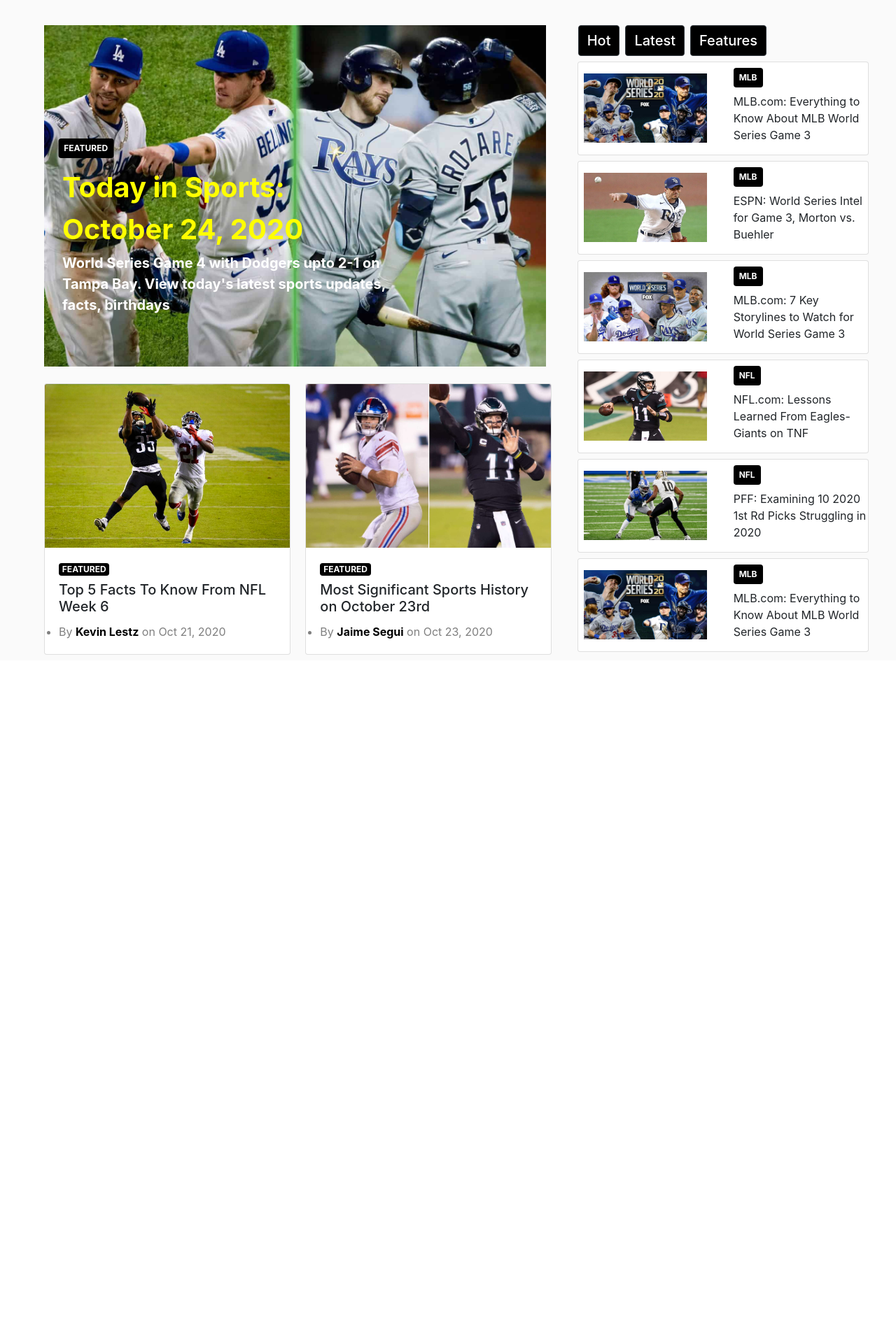
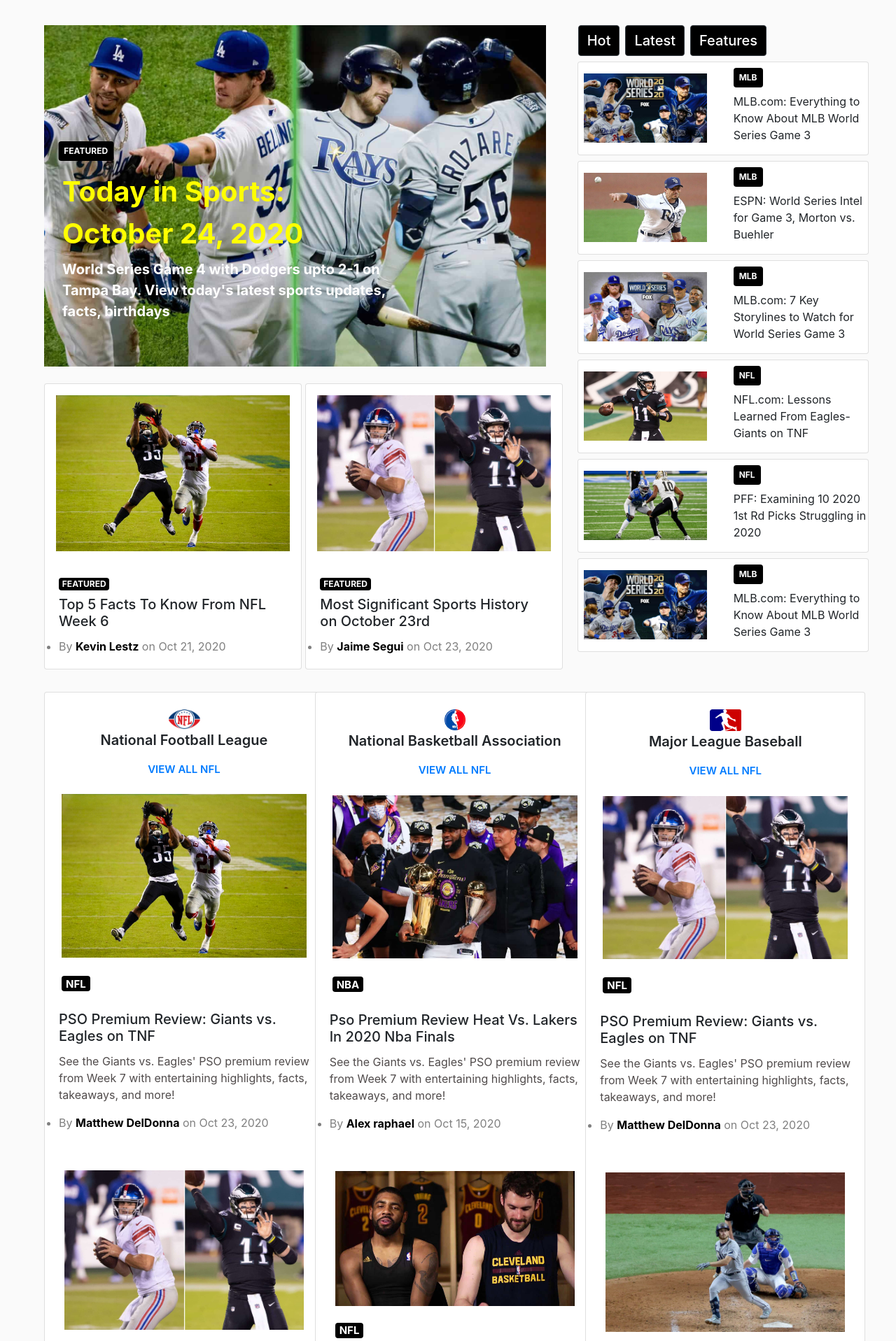
Before and after one commit to hmz-ak/sports_website, a PHP site: page / in a window 1280 px wide; the page is wider, and only the part inside the window is pictured. Shown: the part 64-1981 px from the top of that part at 70% size. Before the commit the page ends 1000 px from the top of that part, so only its background shows below. Run offline with PHP 8.4, Linux system fonts and the light colour scheme.

Commit message:
content added

```diff
--- a/index.html
+++ b/index.html
@@ -765,9 +765,9 @@
           ><br /><br />
           <div class="row">
             <div class="col-12 col-md-6">
-              <div class="card" style="width: 22rem">
+              <div class="card" style="width: 23rem">
                 <img
-                  class="card-img-top"
+                  class="card-img-top p-3"
                   src="./images/100.jpg"
                   alt="Card image cap"
                 />
@@ -788,9 +788,9 @@
               </div>
             </div>
             <div class="col-12 col-md-6">
-              <div class="card" style="width: 22rem">
+              <div class="card" style="width: 23rem">
                 <img
-                  class="card-img-top"
+                  class="card-img-top p-3"
                   src="./images/101.jpg"
                   alt="Card image cap"
                 />
@@ -1300,15 +1300,260 @@
                         </h6>
                       </div>
                       <div class="col-12">
-                        <p>
-                          ESPN: World Series Intel for Game 3, Morton vs.
-                          Buehler
-                        </p>
+                        <p>ESPN: World Series Intel for Game 3, Morton,agel</p>
                       </div>
                     </div>
                   </div>
                 </div>
               </div>
+            </div>
+          </div>
+        </div>
+      </div>
+      <div class="row mt-4">
+        <div class="col-12 col-md-4">
+          <div class="card" style="width: 25rem">
+            <div class="mt-4" style="margin: 0 auto">
+              <img width="45px" src="./images/log1.webp" alt="" />
+            </div>
+            <p class="text-center text3">National Football League</p>
+            <a href="#" class="text-center text4">VIEW ALL NFL</a>
+
+            <img
+              class="card-img-top p-4"
+              src="./images/i1.jpg"
+              alt="Card image cap"
+            />
+            <h5>
+              <span class="badge badge-dark ml-4">NFL</span>
+            </h5>
+            <div class="card-body">
+              <h5 class="card-title">
+                PSO Premium Review: Giants vs. Eagles on TNF
+              </h5>
+              <p style="color: rgb(80, 75, 75)" class="card-text">
+                See the Giants vs. Eagles' PSO premium review from Week 7 with
+                entertaining highlights, facts, takeaways, and more!
+              </p>
+              <summary style="color: grey">
+                By
+                <span style="color: black; font-weight: bold"
+                  >Matthew DelDonna</span
+                >
+                on Oct 23, 2020
+              </summary>
+
+              <img
+                class="card-img-top p-2 mt-5"
+                src="./images/i2.jpg"
+                alt="Card image cap"
+              />
+              <h5>
+                <span class="badge badge-dark ml-2 mt-3">NFL</span>
+              </h5>
+              <h5 class="card-title mt-4">
+                Top 5 Facts From Eagles vs. Giants on TNF
+              </h5>
+              <p style="color: rgb(80, 75, 75)" class="card-text">
+                See the Giants vs. Eagles' PSO premium review from Week 7 with
+                entertaining highlights, facts, takeaways, and more!
+              </p>
+              <summary style="color: grey">
+                By
+                <span style="color: black; font-weight: bold">Kevin Lestz</span>
+                on Oct 23, 2020
+              </summary>
+
+              <img
+                class="card-img-top p-2 mt-5"
+                src="./images/i3.jpg"
+                alt="Card image cap"
+              />
+              <h5>
+                <span class="badge badge-dark ml-2 mt-3">NFL</span>
+              </h5>
+              <h5 class="card-title mt-4">
+                Top 5 Facts To Know From NFL Week 6
+              </h5>
+              <p style="color: rgb(80, 75, 75)" class="card-text">
+                See the Giants vs. Eagles' PSO premium review from Week 7 with
+                entertaining highlights, facts, takeaways, and more!
+              </p>
+              <summary class="mb-4" style="color: grey">
+                By
+                <span style="color: black; font-weight: bold">Kevin Lestz</span>
+                on Oct 23, 2020
+              </summary>
+
+              <a href="#" style="float: right" class="text-center text4"
+                >VIEW ALL NFL</a
+              >
+            </div>
+          </div>
+        </div>
+
+        <div class="col-12 col-md-4 mrg">
+          <div class="card" style="width: 25rem">
+            <div class="mt-4" style="margin: 0 auto">
+              <img width="30px" src="./images/log2.webp" alt="" />
+            </div>
+            <p class="text-center text3">National Basketball Association</p>
+            <a href="#" class="text-center text4">VIEW ALL NFL</a>
+
+            <img
+              class="card-img-top p-4"
+              src="./images/j1.jpg"
+              alt="Card image cap"
+            />
+            <h5>
+              <span class="badge badge-dark ml-4">NBA</span>
+            </h5>
+            <div class="card-body">
+              <h5 class="card-title">
+                Pso Premium Review Heat Vs. Lakers In 2020 Nba Finals
+              </h5>
+              <p style="color: rgb(80, 75, 75)" class="card-text">
+                See the Giants vs. Eagles' PSO premium review from Week 7 with
+                entertaining highlights, facts, takeaways, and more!
+              </p>
+              <summary style="color: grey">
+                By
+                <span style="color: black; font-weight: bold"
+                  >Alex raphael</span
+                >
+                on Oct 15, 2020
+              </summary>
+
+              <img
+                class="card-img-top p-2 mt-5"
+                src="./images/j2.jpg"
+                alt="Card image cap"
+              />
+              <h5>
+                <span class="badge badge-dark ml-2 mt-3">NFL</span>
+              </h5>
+              <h5 class="card-title mt-4">
+                Top 5 Facts From Eagles vs. Giants on TNF
+              </h5>
+              <p style="color: rgb(80, 75, 75)" class="card-text">
+                See the Giants vs. Eagles' PSO premium review from Week 7 with
+                entertaining highlights, facts, takeaways, and more!
+              </p>
+              <summary style="color: grey">
+                By
+                <span style="color: black; font-weight: bold">Kevin Lestz</span>
+                on Oct 23, 2020
+              </summary>
+
+              <img
+                width="330px"
+                height="242px"
+                class="p-2 mt-5"
+                src="./images/j3.jpg"
+                alt="Card image cap"
+              />
+              <h5>
+                <span class="badge badge-dark ml-2 mt-3">NFL</span>
+              </h5>
+              <h5 class="card-title mt-4">
+                Top 5 Facts To Know From NFL Week 6
+              </h5>
+              <p style="color: rgb(80, 75, 75)" class="card-text">
+                See the Giants vs. Eagles' PSO premium review from Week 7 with
+                entertaining highlights, facts, takeaways, and more!
+              </p>
+              <summary class="mb-4" style="color: grey">
+                By
+                <span style="color: black; font-weight: bold">Kevin Lestz</span>
+                on Oct 23, 2020
+              </summary>
+
+              <a href="#" style="float: right" class="text-center text4"
+                >VIEW ALL NFL</a
+              >
+            </div>
+          </div>
+        </div>
+
+        <div class="col-12 col-md-4 mrg">
+          <div class="card" style="width: 25rem">
+            <div class="mt-4" style="margin: 0 auto">
+              <img width="45px" src="./images/log3.webp" alt="" />
+            </div>
+            <p class="text-center text3">Major League Baseball</p>
+            <a href="#" class="text-center text4">VIEW ALL NFL</a>
+
+            <img
+              class="card-img-top p-4"
+              src="./images/i2.jpg"
+              alt="Card image cap"
+            />
+            <h5>
+              <span class="badge badge-dark ml-4">NFL</span>
+            </h5>
+            <div class="card-body">
+              <h5 class="card-title">
+                PSO Premium Review: Giants vs. Eagles on TNF
+              </h5>
+              <p style="color: rgb(80, 75, 75)" class="card-text">
+                See the Giants vs. Eagles' PSO premium review from Week 7 with
+                entertaining highlights, facts, takeaways, and more!
+              </p>
+              <summary style="color: grey">
+                By
+                <span style="color: black; font-weight: bold"
+                  >Matthew DelDonna</span
+                >
+                on Oct 23, 2020
+              </summary>
+
+              <img
+                class="card-img-top p-2 mt-5"
+                src="./images/k2.jpg"
+                alt="Card image cap"
+              />
+              <h5>
+                <span class="badge badge-dark ml-2 mt-3">NFL</span>
+              </h5>
+              <h5 class="card-title mt-4">
+                Top 5 Facts From Eagles vs. Giants on TNF
+              </h5>
+              <p style="color: rgb(80, 75, 75)" class="card-text">
+                See the Giants vs. Eagles' PSO premium review from Week 7 with
+                entertaining highlights, facts, takeaways, and more!
+              </p>
+              <summary style="color: grey">
+                By
+                <span style="color: black; font-weight: bold">Kevin Lestz</span>
+                on Oct 23, 2020
+              </summary>
+
+              <img
+                width="330px"
+                height="205px"
+                class="p-2 mt-5"
+                src="./images/k3.jpeg"
+                alt="Card image cap"
+              />
+              <h5>
+                <span class="badge badge-dark ml-2 mt-3">NFL</span>
+              </h5>
+              <h5 class="card-title mt-4">
+                Top 5 Facts To Know From NFL Week 6
+              </h5>
+              <p style="color: rgb(80, 75, 75)" class="card-text">
+                See the Giants vs. Eagles' PSO premium review from Week 7 with
+                entertaining highlights, facts, takeaways, and more!
+              </p>
+              <summary class="mb-4" style="color: grey">
+                By
+                <span style="color: black; font-weight: bold">Kevin Lestz</span>
+                on Oct 23, 2020
+              </summary>
+
+              <a href="#" style="float: right" class="text-center text4"
+                >VIEW ALL NFL</a
+              >
             </div>
           </div>
         </div>
--- a/styles.css
+++ b/styles.css
@@ -62,6 +62,10 @@ img {
   font-size: 20px;
   font-weight: 500;
 }
+
+.mrg {
+  margin-left: -40px;
+}
 .btn-text1 {
   font-size: 15px;
   font-weight: 500;
@@ -70,6 +74,17 @@ img {
   font-size: 20px;
   font-weight: 500;
   color: white;
+}
+
+.text3 {
+  font-size: 20px;
+  font-weight: 600;
+}
+
+.text4 {
+  font-size: 15px;
+  font-weight: 600;
+  text-decoration: none !important;
 }
 
 .drop-down-text-bg {
@@ -174,6 +189,10 @@ img {
     transform: translate(-50%, -50%);
   }
 
+  .center {
+    margin-left: 20px;
+  }
+
   .txt3 {
     position: absolute;
     top: 16%;
```
Also changed, not shown: images/i1.jpg (added), images/i2.jpg (added), images/i3.jpg (added), images/j1.jpg (added), images/j2.jpg (added), images/j3.jpg (added), images/k1.webp (added), images/k2.jpg (added), images/k3.jpeg (added).
